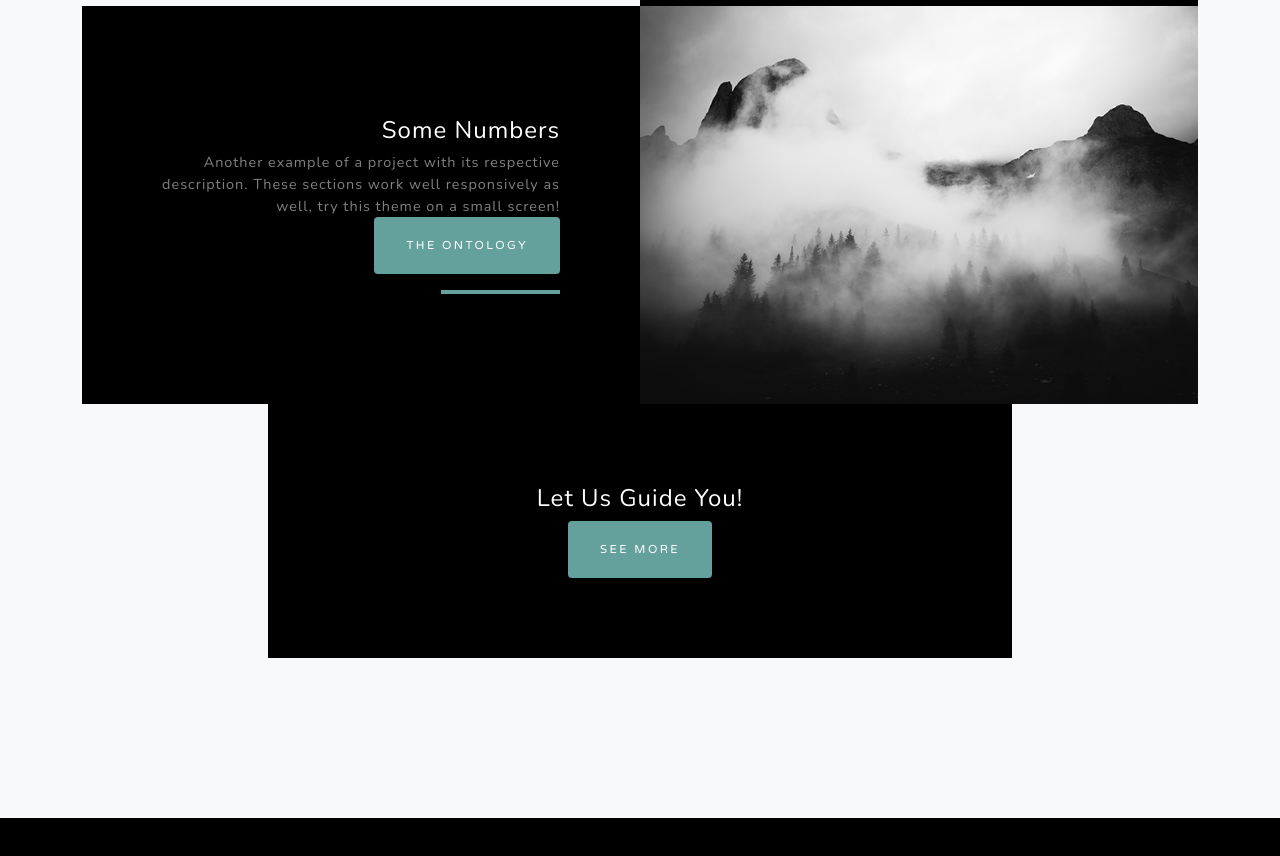
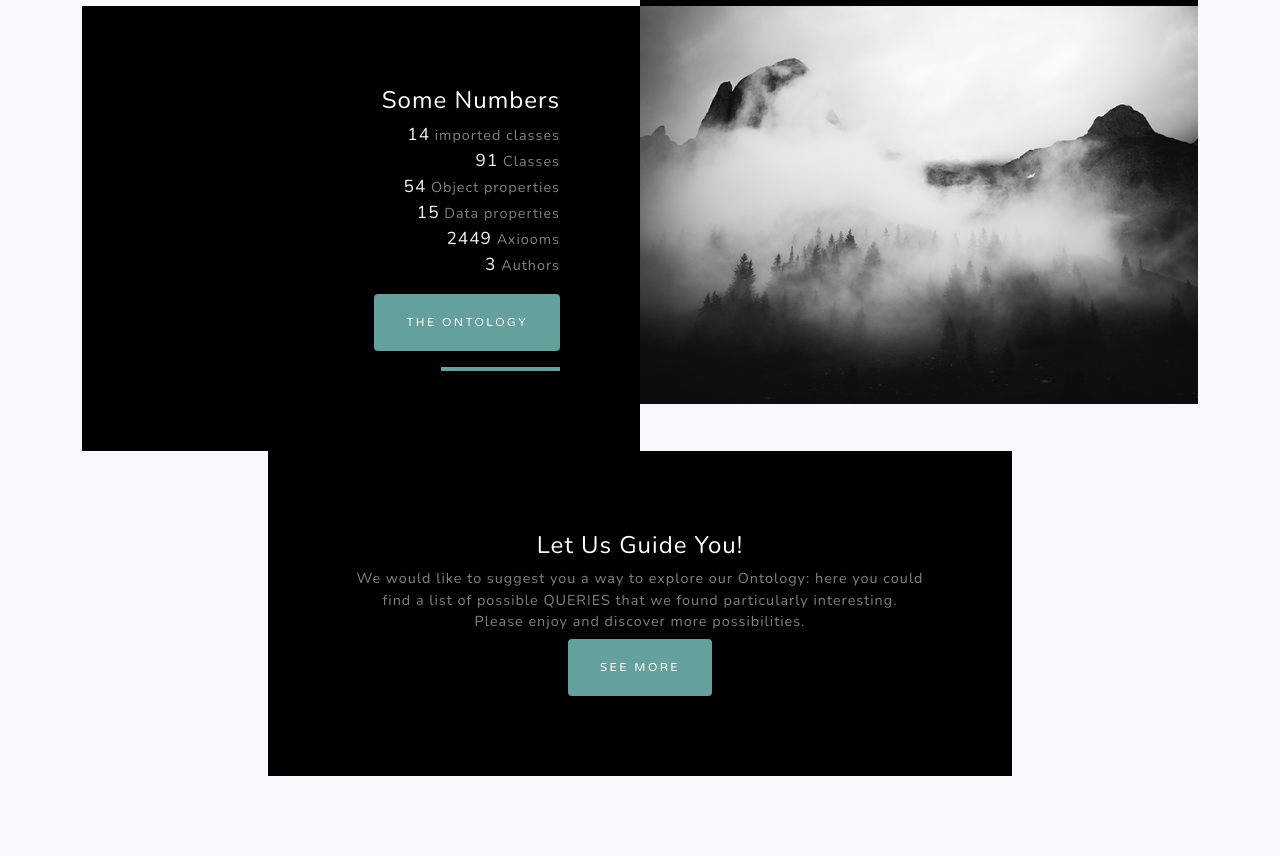
Before and after one commit to stormOntology/stormOntology.github.io, a website: page dist/index.html in a window 1280 px wide. Shown: the part 2380-3236 px from the top of the page. Drawn offline with nearby package versions, Linux system fonts and the light colour scheme.

Commit message:
Update index.html

```diff
--- a/dist/index.html
+++ b/dist/index.html
@@ -14,6 +14,13 @@
         <link href="https://fonts.googleapis.com/css?family=Nunito:200,200i,300,300i,400,400i,600,600i,700,700i,800,800i,900,900i" rel="stylesheet" />
         <!-- Core theme CSS (includes Bootstrap)-->
         <link href="css/styles.css" rel="stylesheet" />
+        <style>
+            .big{
+                color:whitesmoke;
+                font-size: larger;
+            }
+
+        </style>
 
     </head>
     <body id="page-top">
@@ -97,7 +104,15 @@
                             <div class="d-flex h-100">
                                 <div class="project-text w-100 my-auto text-center text-lg-right">
                                     <h4 class="text-white">Some Numbers</h4>
-                                    <p class="mb-0 text-white-50">Another example of a project with its respective description. These sections work well responsively as well, try this theme on a small screen!</p>
+                                    <p class="mb-0 text-white-50">
+                                        <ul style="list-style-type: none; color: rgba(255, 255, 255, 0.5) !important;">
+                                            <li><span class="big">14</span> imported classes</li>
+                                            <li><span class="big">91</span> Classes</li>
+                                            <li><span class="big">54</span> Object properties </li>
+                                            <li><span class="big">15</span> Data properties</li>
+                                            <li><span class="big">2449</span> Axiooms </li>
+                                            <li><span class="big">3</span> Authors</li>
+                                    </ul></p>
                                     <a class="btn btn-primary js-scroll-trigger" href="https://stormontology.github.io/stormOntology/index-en.html" target="_blank">The Ontology</a>
                                     <hr class="d-none d-lg-block mb-0 mr-0" />
                                 </div>
@@ -112,8 +127,11 @@
                             <div class="d-flex h-100">
                                 <div class="project-text w-100 my-auto text-center">
                                     <h4 class="text-white">Let Us Guide You!</h4>
-                                    <p class="mb-0 text-white-50"></p>
-                                    <a class="btn btn-primary js-scroll-trigger" href="" target="_blank">See More</a>
+                                    <p class="mb-0 text-white-50">We would like to suggest you a way to explore our Ontology: here you could find a list of possible QUERIES that we found particularly interesting.</br>
+                                        Please enjoy and discover more possibilities.
+
+                                    </p>
+                                    <a class="btn btn-primary js-scroll-trigger" href="" target="_blank" style="margin-top: 0.5em;">See More</a>
                                 </div>
                             </div>
                         </div>
```
